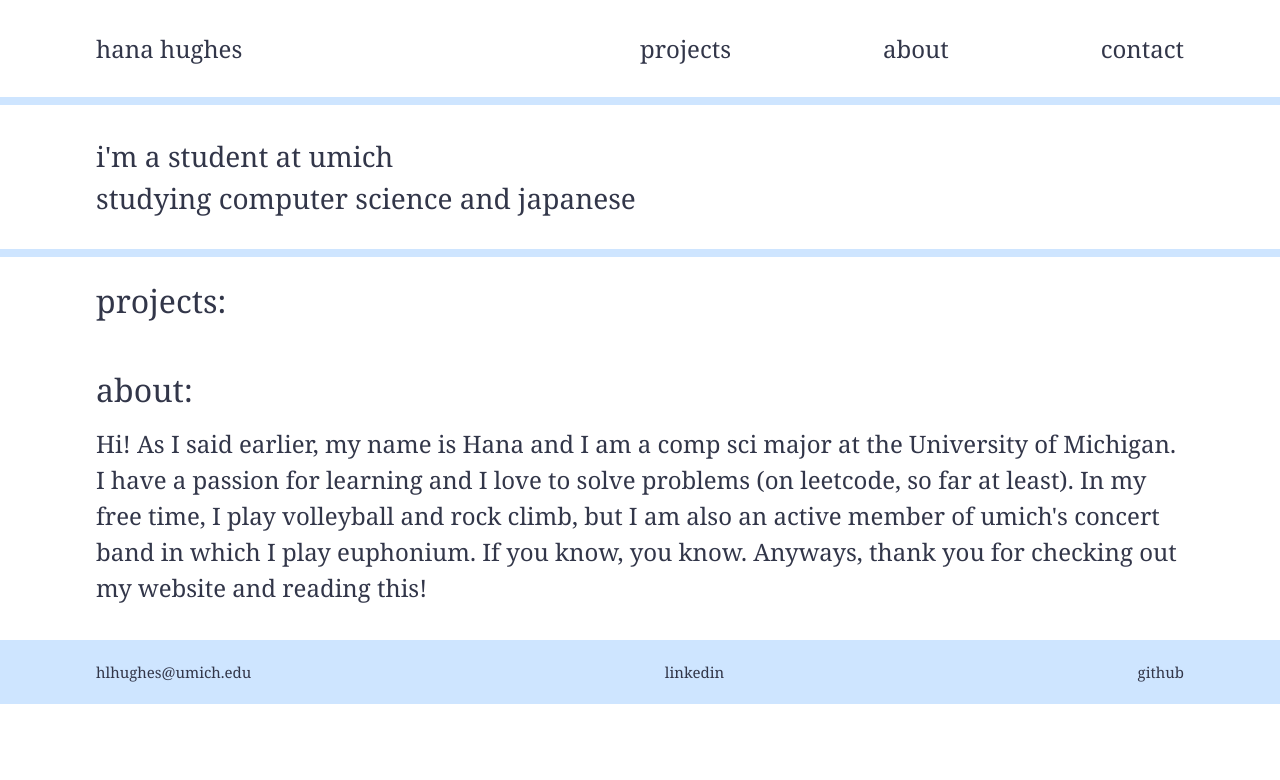
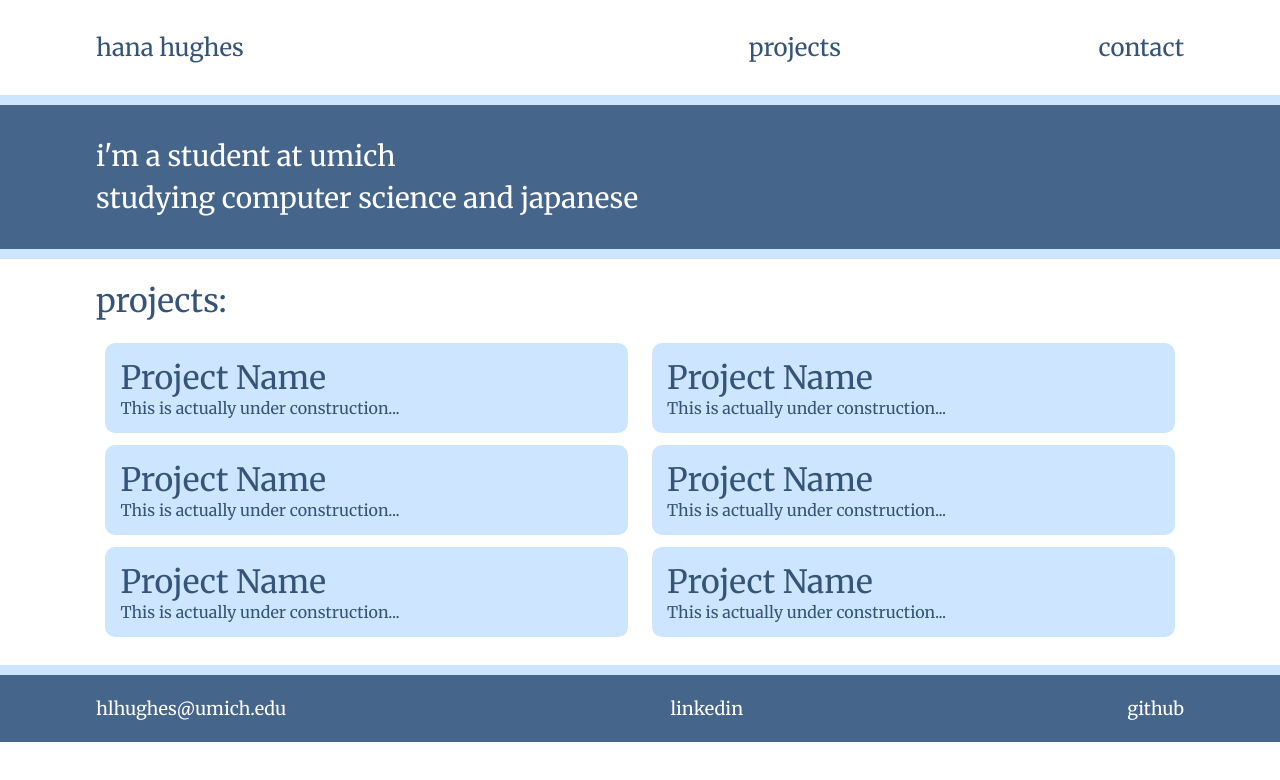
Before and after one commit to hlhughes/personal-website, a plain HTML site: page index.html in a window 1280 px wide. Drawn offline with Linux system fonts and the light colour scheme; a web font is replaced by a local one.

Commit message:
fixed style, added project placeholders

```diff
--- a/index.html
+++ b/index.html
@@ -3,6 +3,9 @@
     <head>
         <meta name="viewport" content="width=device-width, initial-scale=1.0">
         <link rel='stylesheet' href='style.css'>
+        <link rel="preconnect" href="https://fonts.googleapis.com">
+        <link rel="preconnect" href="https://fonts.gstatic.com" crossorigin>
+        <link href="https://fonts.googleapis.com/css2?family=Libre+Barcode+39+Text&family=Merriweather:wght@300;400;700;900&display=swap" rel="stylesheet">
         <link rel="stylesheet" href="https://cdnjs.cloudflare.com/ajax/libs/font-awesome/4.7.0/css/font-awesome.min.css">
     </head>
     <body>
@@ -10,27 +13,45 @@
             <h2>hana hughes</h2>
             <div class="links">
                 <a class="a-links" href="#projects">projects</a>
-                <a class="a-links" href="#about">about</a>
                 <a class="a-links" href="#contact">contact</a>
             </div>
         </div>
         <div class="landing">
             <p>i'm a student at umich<br>studying computer science and japanese</p>
         </div>
-        <div class="projects">
+        <div id="projects">
             <h1 class="h1-projects">projects:</h1>
             <div class="project-flex">
-                <!-- add divs for each proj w/ desc and github link-->
+                <div class="actual-project">
+                    <h1>Project Name</h1>
+                    <p>This is actually under construction...</p>
+                </div>
+                <div class="actual-project">
+                    <h1>Project Name</h1>
+                    <p>This is actually under construction...</p>
+                </div>
+                <div class="actual-project">
+                    <h1>Project Name</h1>
+                    <p>This is actually under construction...</p>
+                </div>
+                <div class="actual-project">
+                    <h1>Project Name</h1>
+                    <p>This is actually under construction...</p>
+                </div>
+                <div class="actual-project">
+                    <h1>Project Name</h1>
+                    <p>This is actually under construction...</p>
+                </div>
+                <div class="actual-project">
+                    <h1>Project Name</h1>
+                    <p>This is actually under construction...</p>
+                </div>
             </div>
         </div>
-        <div class="about">
-            <h1>about:</h1>
-            <p class="p-about">Hi! As I said earlier, my name is Hana and I am a comp sci major at the University of Michigan. I have a passion for learning and I love to solve problems (on leetcode, so far at least). In my free time, I play volleyball and rock climb, but I am also an active member of umich's concert band in which I play euphonium. If you know, you know. Anyways, thank you for checking out my website and reading this!</p>
-        </div>
-        <div class="footer">
-            <a class="a-footer" href="hlhughes@umich.edu">hlhughes@umich.edu</a>
-            <a class="a-footer" href="">linkedin</a>
-            <a class="a-footer" href="">github</a>
+        <div class="footer" id="contact">
+            <p class="a-footer">hlhughes@umich.edu</p>
+            <a class="a-footer" target="_blank" href="https://www.linkedin.com/in/hana-hughes-ab86b3210/">linkedin</a>
+            <a class="a-footer" target="_blank" href="https://github.com/hlhughes">github</a>
         </div>
     </body>
 </html>
--- a/style.css
+++ b/style.css
@@ -1,6 +1,6 @@
-* {
+    * {
     box-sizing: border-box;
-  }
+    }
 
 @media only screen and (min-width: 0px) {
     .header {
@@ -19,6 +19,7 @@
     .links {
         width: 100%;
         justify-content: space-evenly;
+        margin: 0 15px;
     }
 
     .landing {
@@ -34,7 +35,7 @@
         text-align: center;
     }
 
-    .about {
+    #about {
         padding: 22px 32px;
     }
     .h1-projects {
@@ -57,8 +58,9 @@
     }
 
     .links {
-        width: 50%;
+        width: 40%;
         justify-content: space-between;
+        margin: 0;
     }
 
     .landing {
@@ -73,7 +75,7 @@
     .p-about {
         text-align: left;
     }
-    .about {
+    #about {
         padding: 22px 96px;
     }
     .h1-projects {
@@ -81,11 +83,28 @@
     }
 }
 
+.project-flex {
+    display: flex;
+    justify-content: center;
+    flex-wrap: wrap;
+    margin: 0 84px;
+}
+
+.actual-project {
+    background-color: rgb(206, 229, 255);
+    border-radius: 10px;
+    padding: 15px;
+    margin: 0 12px 12px 12px;
+    width: 47%;
+}
+
+
 body {
-    font-family: Georgia, 'Times New Roman', Times, serif;
+    font-family: 'Merriweather', serif;
     background-color: #ffffff;
     margin: 0;
     padding: 0;
+    color: #355477;
 }
 
 .header {
@@ -93,13 +112,12 @@ body {
     display: flex;
     flex-wrap: wrap;
     justify-content: space-between;
-    border-bottom: 8px rgb(206, 229, 255) solid;
+    border-bottom: 10px rgb(206, 229, 255) solid;
 }
 
 h2 {
     margin: 0;
     font-weight: normal;
-    color: #323649;
 }
 
 .links {
@@ -110,12 +128,12 @@ a {
     padding: 0;
     margin: 0;
     text-decoration: none;
-    color: #323649;
     text-align: center;
     font-size: 24px;
+    color: #355477;
 }
 
-.a-links:hover {
+a:hover {
     text-decoration: underline;
 }
 
@@ -123,20 +141,19 @@ a {
     width: 480px;
     padding: 0;
     margin: 0;
-    color: rgb(53, 102, 158);
 }
 
 .landing {
-    color: #323649;
     font-size: 28px;
     line-height: 1.5;
     font-weight: normal;
     margin: 0;
-    border-bottom: 8px rgb(206, 229, 255) solid;
+    border-bottom: 10px rgb(206, 229, 255) solid;
+    background-color: #45658a;
+    color: #ffffff;
 }
 
 h1 {
-    color: #323649;
     font-weight: normal;
     font-size: 32px;
     margin: 0;
@@ -148,13 +165,14 @@ p {
 }
 
 .footer {
-    background-color: rgb(206, 229, 255);
+    background-color: #45658a;
+    border-top: 10px rgb(206, 229, 255) solid;
     display: flex;
     justify-content: space-between;
+    margin-top: 16px;
 }
 
-.about {
-    color: #323649;
+#about {
     font-size: 24px;
     line-height: 1.5;
 }
@@ -163,5 +181,6 @@ p {
 }
 
 .a-footer {
-    font-size: 15px;
+    font-size: 18px;
+    color: #ffffff;
 }
```
Also changed, not shown: 1 other file.
